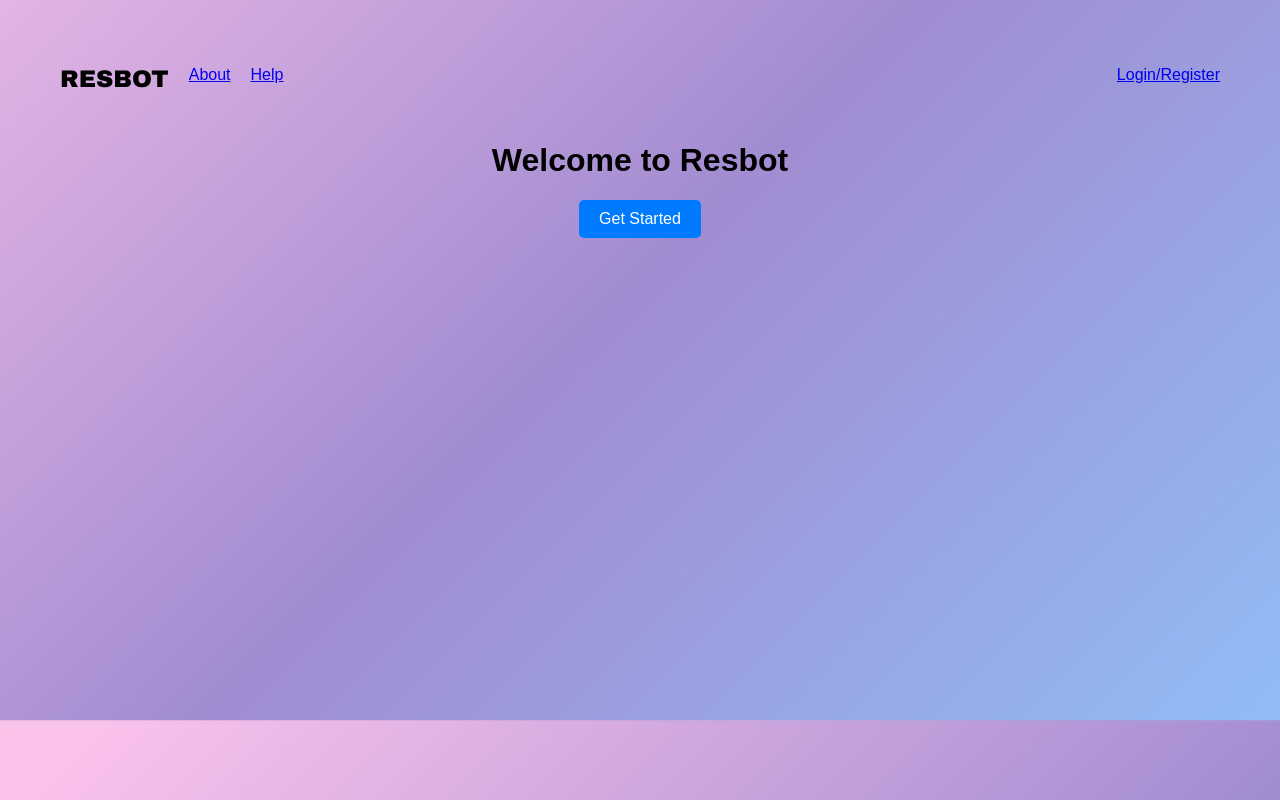
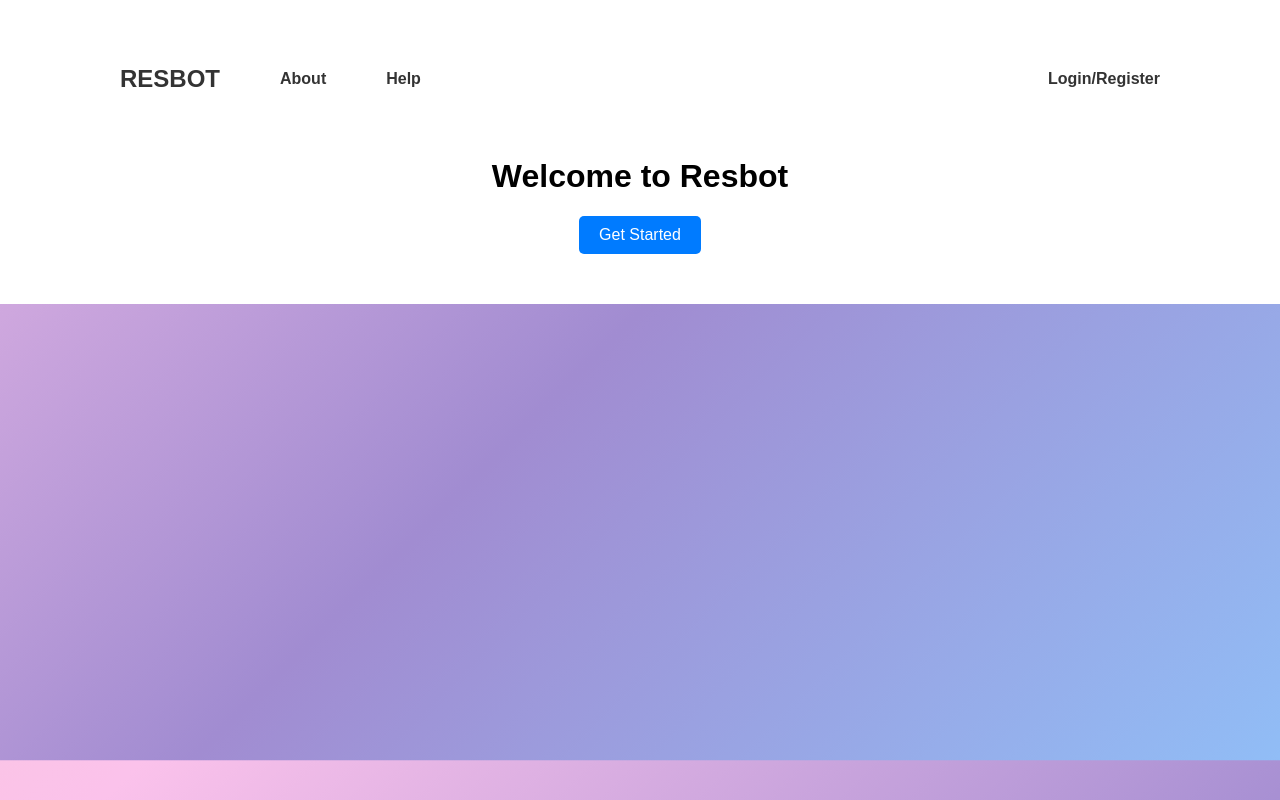
Before and after one commit to lance449/chatbot-frontend, a React (Create React App) app: page / in a window 1280 px wide. Built offline with nearby package versions, Linux system fonts and the light colour scheme.

Commit message:
confirmation issue fixed

```diff
--- a/src/components/Chatbot.js
+++ b/src/components/Chatbot.js
@@ -243,33 +243,13 @@ const Chatbot = ({ hotel, onLogout }) => {
                     setContactInfo(prevInfo => ({ ...prevInfo, phone: userInput }));
                     setMessages(prevMessages => [
                         ...prevMessages,
-                        { sender: "bot", text: "Thank you! Please confirm your booking details. (Yes/No)" }
+                        { sender: "bot", text: "Thank you! Saving your booking..." }
                     ]);
                     setWaitingForContactInfo(false);
-                    setWaitingForFinalConfirmation(true);
-                } else {
-                    setMessages(prevMessages => [
-                        ...prevMessages,
-                        { sender: "bot", text: "Invalid phone number. Please enter a valid phone number." }
-                    ]);
-                }
-            }
-        } else if (waitingForFinalConfirmation) {
-            if (userInput.toLowerCase() === 'yes') {
-                console.log("Final contact info:", contactInfo);
-                if (!contactInfo.name || !contactInfo.email || !contactInfo.phone) {
-                    console.error("Missing contact info:", contactInfo);
-                    setMessages(prevMessages => [
-                        ...prevMessages,
-                        { sender: "bot", text: "Please provide complete contact information to proceed with the booking." }
-                    ]);
-                    return;
-                }
-                setMessages(prevMessages => [
-                    ...prevMessages,
-                    { sender: "bot", text: "Saving your booking..." }
-                ]);
-                saveBookingToDatabase(checkInDate, checkOutDate, selectedRoomType, numGuests, contactInfo)
+                    saveBookingToDatabase(checkInDate, checkOutDate, selectedRoomType, numGuests, {
+                        ...contactInfo,
+                        phone: userInput
+                    })
                     .then(data => {
                         setMessages(prevMessages => [
                             ...prevMessages,
@@ -280,7 +260,7 @@ const Chatbot = ({ hotel, onLogout }) => {
                                       `📅 Check-out: ${new Date(checkOutDate).toDateString()}\n` +
                                       `🏠 Room Type: ${selectedRoomType}\n` +
                                       `👥 Number of Guests: ${numGuests}\n` +
-                                      `📞 Contact: ${contactInfo.name}, ${contactInfo.email}, ${contactInfo.phone}\n` +
+                                      `📞 Contact: ${contactInfo.name}, ${contactInfo.email}, ${userInput}\n` +
                                       `🏢 Room Number: ${data.room_number}`
                             }
                         ]);
@@ -292,26 +272,18 @@ const Chatbot = ({ hotel, onLogout }) => {
                             { sender: "bot", text: `Error saving booking: ${error.message}` }
                         ]);
                     });
-            } else if (userInput.toLowerCase() === 'no') {
-                setMessages(prevMessages => [
-                    ...prevMessages,
-                    { sender: "bot", text: "Okay, let's start over. Please select your check-in date." }
-                ]);
-                resetAllStates();
-                setWaitingForCheckIn(true);
-            } else {
-                setMessages(prevMessages => [
-                    ...prevMessages,
-                    { sender: "bot", text: "Sorry, I didn't understand that. Please respond with 'Yes' or 'No'." }
-                ]);
+                } else {
+                    setMessages(prevMessages => [
+                        ...prevMessages,
+                        { sender: "bot", text: "Invalid phone number. Please enter a valid phone number." }
+                    ]);
+                }
             }
         }
     };
 
     const saveBookingToDatabase = async (checkIn, checkOut, roomType, guests, contactInfo) => {
         try {
-
-
             const requestData = {
                 hotel_id: hotel.id,
                 check_in: new Date(checkIn).toISOString().split('T')[0],
--- a/src/styling/LandingPage.css
+++ b/src/styling/LandingPage.css
@@ -1,20 +1,48 @@
-@import url('https://fonts.googleapis.com/css2?family=Archivo+Black&display=swap');
+body {
+  font-family: Arial, sans-serif;
+  margin: 0;
+  padding: 0;
+  background-color: white;
+}
 
 .landing-page {
   text-align: center;
   padding: 50px;
+  background-color: white;
+}
+
+.landing-page nav {
+  background: white;
+  padding: 15px 0;
 }
 
 .landing-page nav ul {
   list-style-type: none;
   padding: 0;
   display: flex;
-  justify-content: flex-start;
+  justify-content: space-between;
+  align-items: center;
+  max-width: 1100px;
+  margin: 0 auto;
+  flex-wrap: wrap;
 }
 
 .landing-page nav ul li {
-  display: inline;
-  margin: 0 10px;
+  margin: 0 15px;
+}
+
+.landing-page nav ul li a {
+  color: #333;
+  text-decoration: none;
+  font-weight: bold;
+  padding: 10px 15px;
+  transition: 0.3s ease-in-out;
+  border-radius: 5px;
+}
+
+.landing-page nav ul li a:hover {
+  background: #007bff;
+  color: white;
 }
 
 .landing-page nav ul li.auth-link {
@@ -24,7 +52,7 @@
 .landing-page nav ul li .logo {
   font-family: 'Archivo Black', sans-serif;
   font-size: 24px;
-  color: #000;
+  color: #333;
   text-decoration: none;
 }
 
@@ -32,11 +60,25 @@
   margin-top: 50px;
 }
 
-.landing-page .start-button {
+.landing-page .buttons-container {
+  margin-top: 20px;
+}
+
+.landing-page .button {
   display: inline-block;
-  padding: 10px 20px;
+  padding: 12px 25px;
+  margin: 10px;
   background-color: #007bff;
   color: white;
   text-decoration: none;
   border-radius: 5px;
+  font-size: 16px;
+  transition: 0.3s;
+  border: none;
+  cursor: pointer;
 }
+
+.landing-page .button:hover {
+  background-color: #0056b3;
+  transform: scale(1.05);
+}
```
